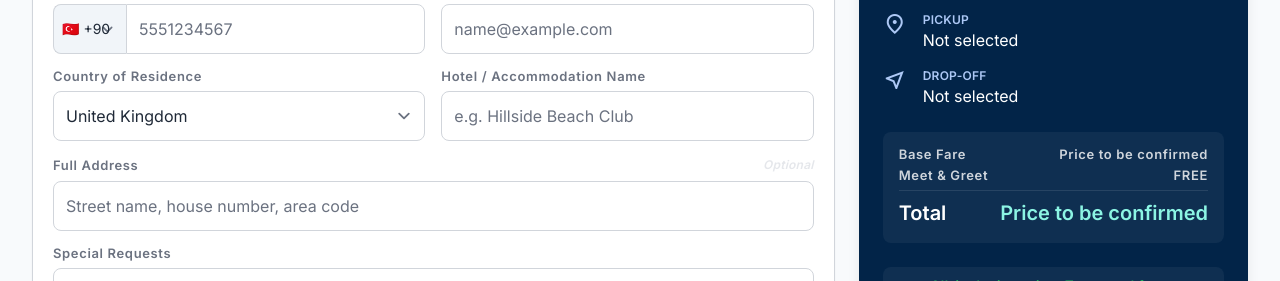
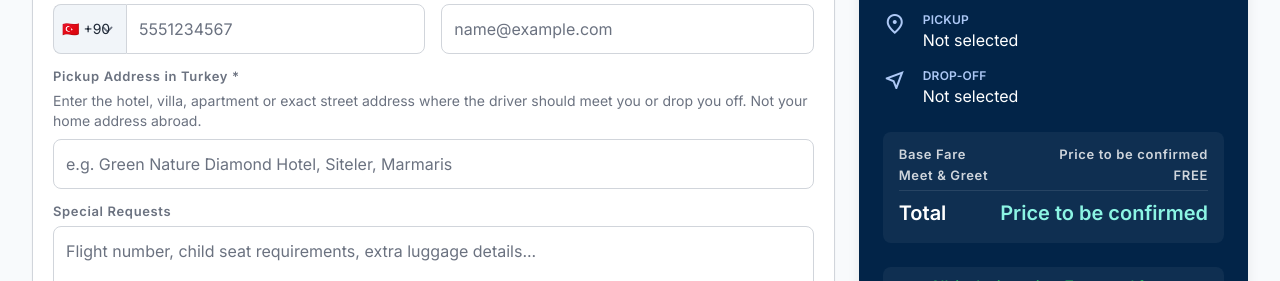
Before and after one commit to Alisnmez/vip-transfer-dalaman, a React (Vite) app in the folder frontend/: page /booking/passenger in a window 1280 px wide. Shown: the part 474-755 px from the top of the page. Built offline with nearby package versions, Linux system fonts and the light colour scheme; no server answers.

Commit message:
booking: replace ambiguous residence and address fields with exact Turkish transfer address

```diff
--- a/frontend/src/pages/public/BookingPassengerPage.tsx
+++ b/frontend/src/pages/public/BookingPassengerPage.tsx
@@ -13,6 +13,8 @@ export function BookingPassengerPage() {
   const [phoneNumber, setPhoneNumber] = useState('')
   const [countryCode, setCountryCode] = useState('+90')
   const [email, setEmail] = useState('')
+  const [transferAddress, setTransferAddress] = useState('')
+  const [specialRequests, setSpecialRequests] = useState('')
   const [error, setError] = useState('')
 
   function handleSubmit() {
@@ -35,10 +37,16 @@ export function BookingPassengerPage() {
       setError('Please complete the transfer details first.')
       return
     }
+    if (!transferAddress.trim()) {
+      setError('Please enter the exact hotel, accommodation or transfer address in Turkey.')
+      return
+    }
     localStorage.setItem('bookingPassengerInfo', JSON.stringify({
       customerName: `${firstName.trim()} ${lastName.trim()}`,
       phoneNumber: `${countryCode}${phoneNumber.replace(/\D/g, '')}`,
       email: email.trim(),
+      transferAddress: transferAddress.trim(),
+      specialRequests: specialRequests.trim(),
     }))
     navigate('/booking/confirmation')
   }
@@ -111,38 +119,20 @@ export function BookingPassengerPage() {
                   />
                 </div>
 
-                <div className="grid grid-cols-1 md:grid-cols-2 gap-stack-md">
-                  <div className="flex flex-col gap-2">
-                    <label className="font-label-sm text-label-sm text-on-surface-variant">
-                      Country of Residence
-                    </label>
-                    <select className="w-full border-outline-variant rounded-lg p-3 font-body-md text-body-md focus:border-admin-primary focus:ring-0 form-input-shadow transition-all appearance-none bg-white">
-                      <option>United Kingdom</option>
-                      <option>Germany</option>
-                      <option>France</option>
-                      <option>Turkey</option>
-                      <option>United States</option>
-                    </select>
-                  </div>
-                  <FormField
-                    label="Hotel / Accommodation Name"
-                    placeholder="e.g. Hillside Beach Club"
-                  />
-                </div>
-
                 <div className="flex flex-col gap-2">
-                  <div className="flex justify-between items-center">
-                    <label className="font-label-sm text-label-sm text-on-surface-variant">
-                      Full Address
-                    </label>
-                    <span className="text-label-xs text-outline italic">
-                      Optional
-                    </span>
-                  </div>
+                  <label className="font-label-sm text-label-sm text-on-surface-variant">
+                    {JSON.parse(localStorage.getItem('bookingTransferInfo') || '{}').pickUpLocation === 'Dalaman Airport' ? 'Drop-off Address in Turkey' : 'Pickup Address in Turkey'} *
+                  </label>
+                  <p className="text-sm text-on-surface-variant">
+                    Enter the hotel, villa, apartment or exact street address where the driver should meet you or drop you off. Not your home address abroad.
+                  </p>
                   <input
                     className="w-full border-outline-variant rounded-lg p-3 font-body-md text-body-md focus:border-admin-primary focus:ring-0 form-input-shadow transition-all"
-                    placeholder="Street name, house number, area code"
+                    placeholder="e.g. Green Nature Diamond Hotel, Siteler, Marmaris"
                     type="text"
+                    value={transferAddress}
+                    onChange={(event) => setTransferAddress(event.target.value)}
+                    required
                   />
                 </div>
 
@@ -154,6 +144,8 @@ export function BookingPassengerPage() {
                     className="w-full border-outline-variant rounded-lg p-3 font-body-md text-body-md focus:border-admin-primary focus:ring-0 form-input-shadow transition-all resize-none"
                     placeholder="Flight number, child seat requirements, extra luggage details..."
                     rows={4}
+                    value={specialRequests}
+                    onChange={(event) => setSpecialRequests(event.target.value)}
                   />
                 </div>
               </form>
```
